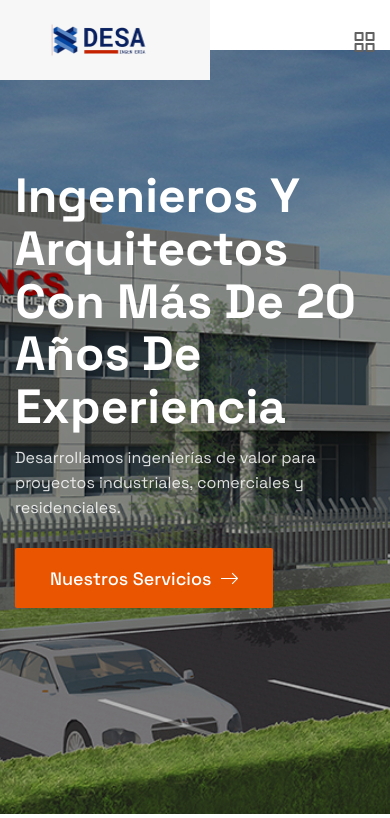
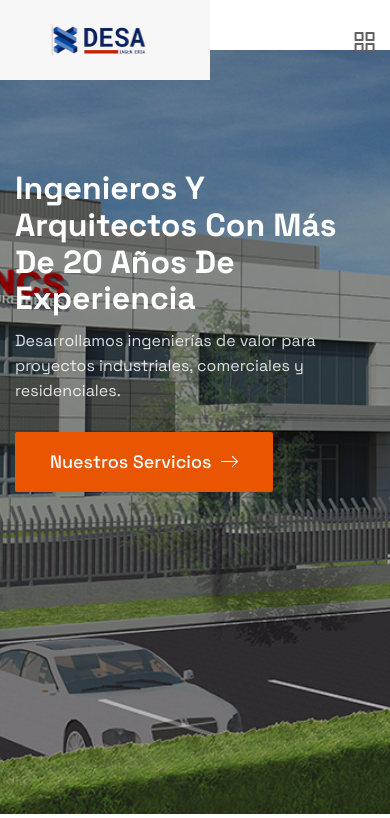
Before and after one commit to mgomezoc/desa-ci4, a CodeIgniter 4 app: the page made by app/Views/home.php in a window 390 px wide. Shown: the top 818 px of the page. Run offline with PHP 8.4 and a stand-in for CodeIgniter, Linux system fonts and the light colour scheme; the template is opened without the code that fills it, so the values that code supplies are empty; some libraries are stand-ins or nearby versions.

Commit message:
Apply mobile hero/footer fixes across services and projects pages

```diff
--- a/app/Views/home.php
+++ b/app/Views/home.php
@@ -36,8 +36,8 @@
         }
 
         #inicio .rs-banner-title {
-            font-size: 56px;
-            line-height: 1.1;
+            font-size: 38px;
+            line-height: 1.15;
             margin-bottom: 12px;
         }
 
@@ -56,22 +56,11 @@
             justify-content: center;
         }
 
-        .rs-footer-one .rs-footer-widget-links ul {
-            grid-template-columns: 1fr;
-            gap: 12px;
-        }
-
-        .rs-footer-one .rs-footer-widget-links ul li a,
-        .rs-footer-one .descrip,
-        .rs-footer-one .rs-footer-copyright p {
-            overflow-wrap: anywhere;
-            word-break: break-word;
-        }
     }
 
     @media (max-width: 420px) {
         #inicio .rs-banner-title {
-            font-size: 48px;
+            font-size: 32px;
         }
     }
 </style>
--- a/app/Views/layouts/main.php
+++ b/app/Views/layouts/main.php
@@ -28,6 +28,33 @@
     <link rel="stylesheet" href="<?= base_url('assets/css/vendor/spacing.css') ?>">
     <link rel="stylesheet" href="<?= base_url('assets/css/vendor/remixicon.css') ?>">
     <link rel="stylesheet" href="<?= base_url('assets/css/main.css') ?>">
+
+    <style>
+        @media (max-width: 767px) {
+            .rs-footer-one .rs-footer-widget-links ul {
+                grid-template-columns: 1fr;
+                gap: 12px;
+            }
+
+            .rs-footer-one .rs-footer-widget-links ul li a,
+            .rs-footer-one .descrip,
+            .rs-footer-one .rs-footer-copyright p {
+                overflow-wrap: anywhere;
+                word-break: break-word;
+            }
+
+            .rs-breadcrumb-one .rs-breadcrumb-title {
+                font-size: 32px;
+                line-height: 1.2;
+            }
+        }
+
+        @media (max-width: 420px) {
+            .rs-breadcrumb-one .rs-breadcrumb-title {
+                font-size: 28px;
+            }
+        }
+    </style>
 
     <?= $this->renderSection('head') ?>
     <?= $this->renderSection('styles') ?>
```
